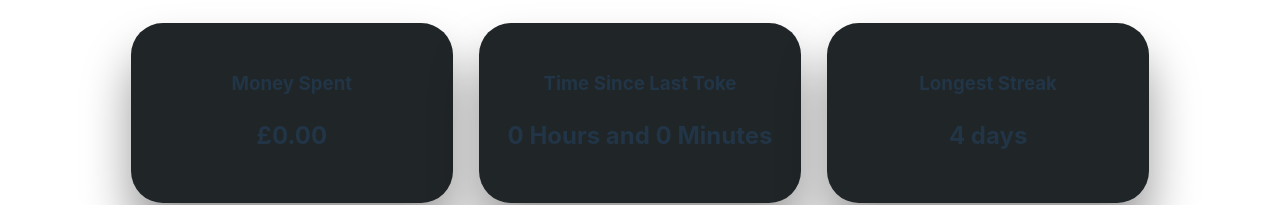
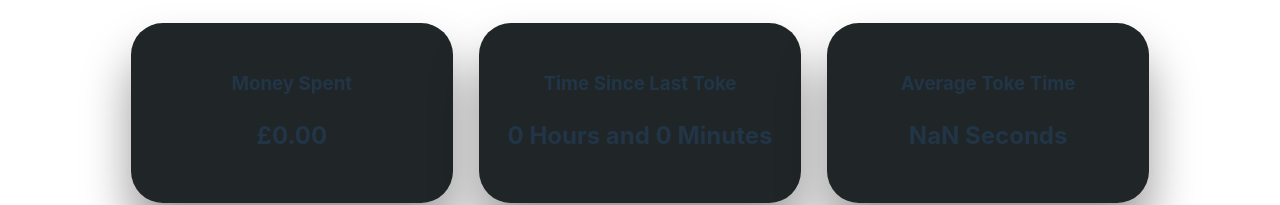
Before and after one commit to lm22433/brishack-2024, a React (Vite) app in the folder frontend/: page /stats in a window 1280 px wide. Shown: the part 244-449 px from the top of the page. Built offline with nearby package versions, Linux system fonts and the light colour scheme; no server answers.

Commit message:
change to average toke time

```diff
--- a/frontend/src/Stats.tsx
+++ b/frontend/src/Stats.tsx
@@ -9,6 +9,18 @@ import axios from "axios";
 ChartJS.register(CategoryScale);
 
 const currentDayIndex = new Date().getDay();
+
+type VapeData = {
+  id: number;
+  userId: number;
+  duration: number;
+  date: string;
+};
+
+function allVapesToAverageDuration(vapeData: VapeData[]) {
+  const totalDuration = vapeData.reduce((acc, vape) => acc + vape.duration, 0);
+  return (totalDuration / vapeData.length / 1000).toFixed(2);
+}
 
 function secondsToHoursAndMinutesFormatted(seconds: number): string {
   const hours = Math.floor(seconds / 3600);
@@ -28,6 +40,8 @@ const ChartComponent = () => {
   const [numberOfTokesDaily, setNumberOfTokesDaily] = useState(0);
   const [numberOfTokesWeekly, setNumberOfTokesWeekly] = useState(0);
   const [numberOfTokesTotal, setNumberOfTokesTotal] = useState(0);
+
+  const [allVapes, setAllVapes] = useState([]);
 
   useEffect(() => {
     const userId = localStorage.getItem("userId");
@@ -110,6 +124,14 @@ const ChartComponent = () => {
         });
     };
 
+    const fetchAllVapes = async () => {
+      await axios
+        .get(`http://localhost:3000/api/vapes/user/${userId}`)
+        .then((res: any) => {
+          setAllVapes(res.data);
+        });
+    };
+
     fetchLatestTokeDateTime();
 
     fetchClusteredDailyVapes();
@@ -118,6 +140,8 @@ const ChartComponent = () => {
     fetchNumberOfTokesDaily();
     fetchNumberOfTokesWeekly();
     fetchNumberOfTokesTotal();
+
+    fetchAllVapes();
   }, []);
 
   const chartData1 = {
@@ -135,8 +159,8 @@ const ChartComponent = () => {
         label: "# of Tokes",
         data: clusteredDailyVapes,
         backgroundColor: clusteredDailyVapes.map((value, index) => {
-            const opacity = index === currentDayIndex ? 0.7 : 0.2; // Set opacity to 1 for the current day, 0.2 for others
-            return `rgba(54, 162, 235, ${opacity})`;
+          const opacity = index === currentDayIndex ? 0.7 : 0.2; // Set opacity to 1 for the current day, 0.2 for others
+          return `rgba(54, 162, 235, ${opacity})`;
         }),
         borderColor: ["rgba(54, 162, 235, 1)"],
         borderWidth: 1,
@@ -159,8 +183,8 @@ const ChartComponent = () => {
         label: "Nicotine Intake (mg)",
         data: clusteredDailyNicotineLevels,
         backgroundColor: clusteredDailyVapes.map((value, index) => {
-            const opacity = index === currentDayIndex ? 0.7 : 0.2; // Set opacity to 1 for the current day, 0.2 for others
-            return `rgba(213,87,247, ${opacity})`;
+          const opacity = index === currentDayIndex ? 0.7 : 0.2; // Set opacity to 1 for the current day, 0.2 for others
+          return `rgba(213,87,247, ${opacity})`;
         }),
         borderColor: ["rgba(213,87,247,1)"],
         borderWidth: 1,
@@ -212,8 +236,8 @@ const ChartComponent = () => {
             <h2>{secondsToHoursAndMinutesFormatted(latestTokeDateTimeSecs)}</h2>
           </div>
           <div className="longestStreak">
-            <h3>Longest Streak</h3>
-            <h2>4 days</h2>
+            <h3>Average Toke Time</h3>
+            <h2>{allVapesToAverageDuration(allVapes)} Seconds</h2>
           </div>
           <div className="todayTokes">
             <h3>Tokes Today</h3>
```
